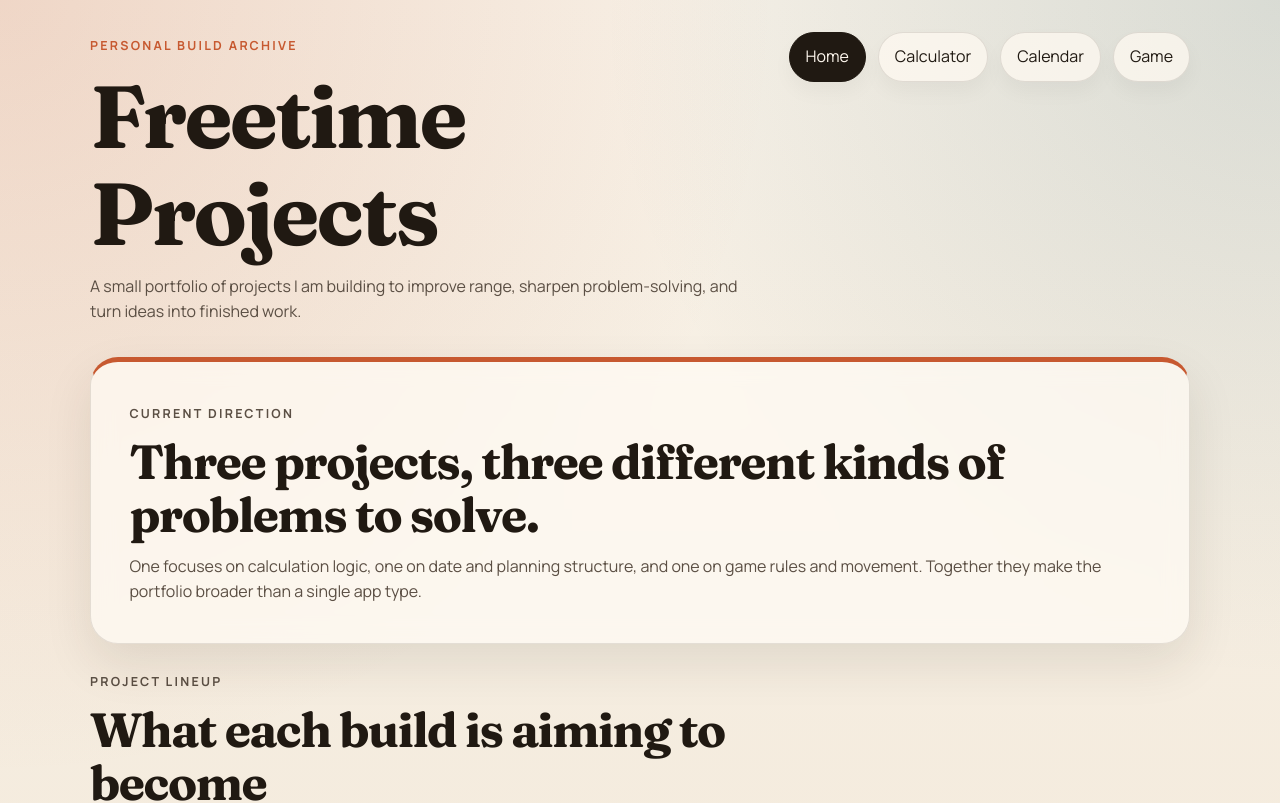
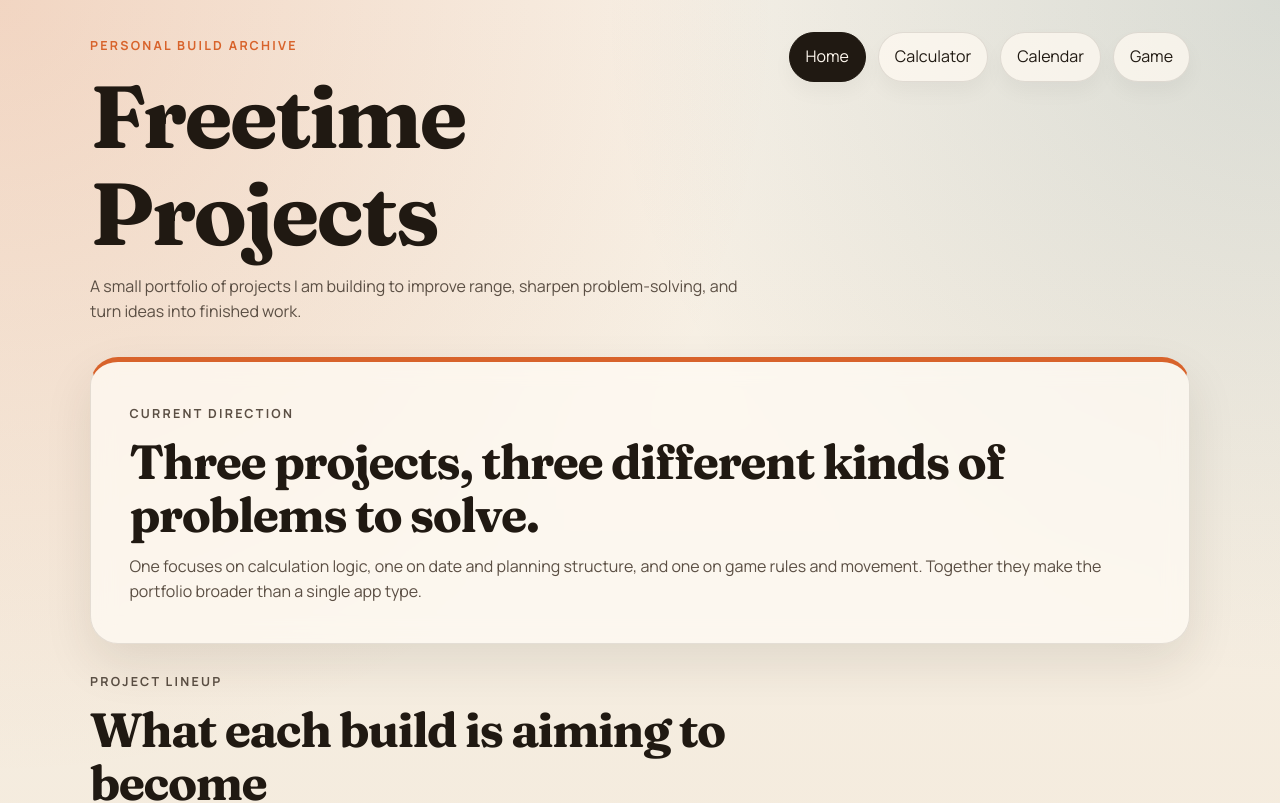
Before and after one commit to TarikJ19/Freetime---Projects, a plain HTML site: page index.html in a window 1280 px wide. Shown: the top 803 px of the page. Drawn offline with Linux system fonts and the light colour scheme.

Commit message:
Update on changed files

```diff
--- a/styles.css
+++ b/styles.css
@@ -6,9 +6,10 @@
     --line: rgba(46, 35, 28, 0.12);
 }
 
+/* Egne fargevariabler per side gir samme designsystem med tydelig prosjektidentitet. */
 body.page-home {
-    --page-accent: #c75930;
-    --page-wash: rgba(199, 89, 48, 0.18);
+    --page-accent: #d8632b;
+    --page-wash: rgba(216, 99, 43, 0.2);
 }
 
 body.page-calculator {
@@ -22,8 +23,8 @@ body.page-calendar {
 }
 
 body.page-game {
-    --page-accent: #a95a19;
-    --page-wash: rgba(169, 90, 25, 0.16);
+    --page-accent: #9d84d8;
+    --page-wash: rgba(214, 201, 248, 0.34);
 }
 
 * {
@@ -213,6 +214,7 @@ main {
     margin-top: 0.6rem;
 }
 
+/* Forsidekort er bygd som en stor klikkbar lenke i stedet for kun overskriften. */
 .project-card-card {
     padding: 0;
     overflow: hidden;
@@ -252,6 +254,7 @@ main {
     margin-left: 0.3rem;
 }
 
+/* Disse shell-klassene styrer grunnlayout for HTML-forhandsvisning av hver app-type. */
 .calculator-shell,
 .calendar-shell,
 .tetris-shell {
@@ -491,6 +494,7 @@ main {
     border-color: currentColor;
 }
 
+/* Fra 760px bruker vi to/tre kolonner for bedre bruk av bredde pa desktop. */
 @media (min-width: 760px) {
     .header-layout {
         grid-template-columns: minmax(0, 1.3fr) auto;
@@ -520,6 +524,7 @@ main {
     }
 }
 
+/* Mobilregler prioriterer lesbarhet og stor nok trykkflate pa knapper/kort. */
 @media (max-width: 759px) {
     .site-header {
         padding-top: 1.25rem;
```
Also changed, not shown: index.html (+1 -0 lines), project1.html (+2 -0 lines), project2.html (+2 -1 lines), project3.html (+2 -0 lines), README.md.
